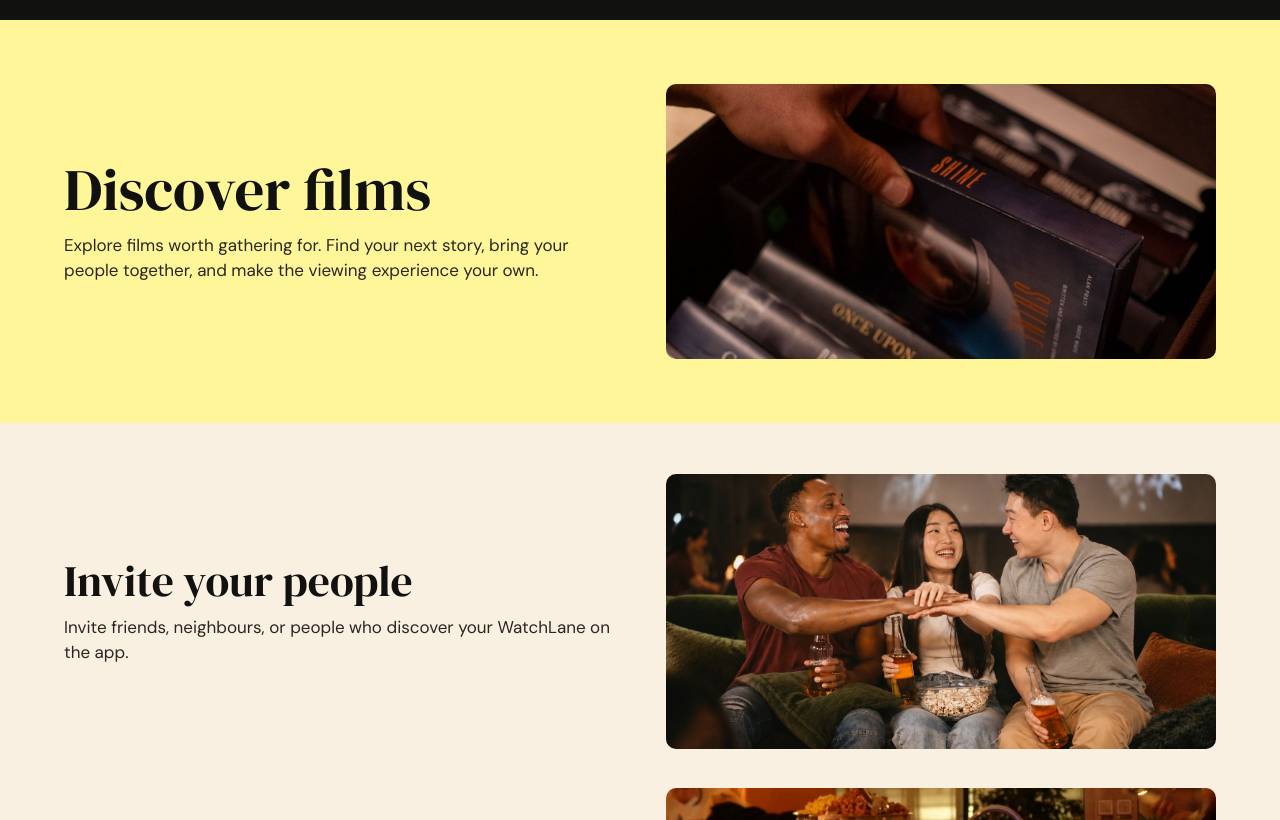
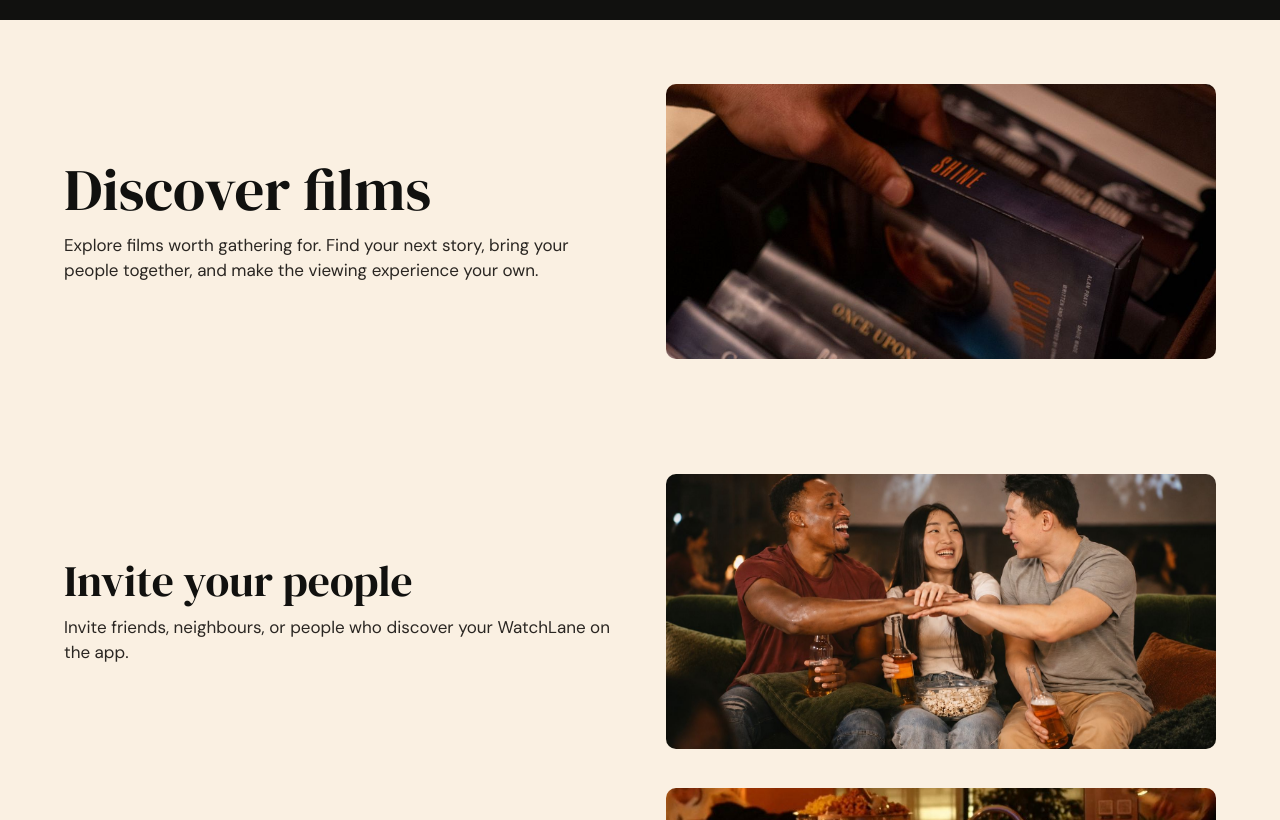
Before and after one commit to Playlane/landing, a plain HTML site: page index.html in a window 1280 px wide. Shown: the part 2348-3168 px from the top of the page. Drawn offline with nearby package versions, Linux system fonts and the light colour scheme.

Commit message:
Discover films: same cream background as Film by film
Co-Authored-By: Claude Opus 5.5 <noreply@anthropic.com>
Claude-Session: https://claude.ai/code/session_0199bZfC3yT7RhMr9uCPB1kE

```diff
--- a/index.html
+++ b/index.html
@@ -866,7 +866,7 @@ em, i, .st-page *, .modal-card * { font-style: normal !important; }
 .pl-lbl.l{left:13%;top:50%;transform:translate(calc(-100% - 16px),-50%)}
 .pl-lbl.r{left:87%;top:50%;transform:translate(16px,-50%)}
 /* Discover band */
-.pl-discover{background:#FFF69A;padding-top:clamp(36px,5vw,64px);padding-bottom:clamp(36px,5vw,64px)}
+.pl-discover{background:#FAF0E2;padding-top:clamp(36px,5vw,64px);padding-bottom:clamp(36px,5vw,64px)}
 .pl-discover h2{margin:0;font-size:clamp(38px,4.6vw,60px);line-height:1.05}
 .pl-discover p{margin:12px 0 0;max-width:560px}
 .pl-btn{display:inline-flex;align-items:center;justify-content:space-between;gap:24px;min-height:52px;padding:0 24px;border-radius:8px;font-family:'Silkscreen',monospace;font-size:14px;letter-spacing:.14em;text-transform:uppercase;text-decoration:none;cursor:pointer;border:0}
```
